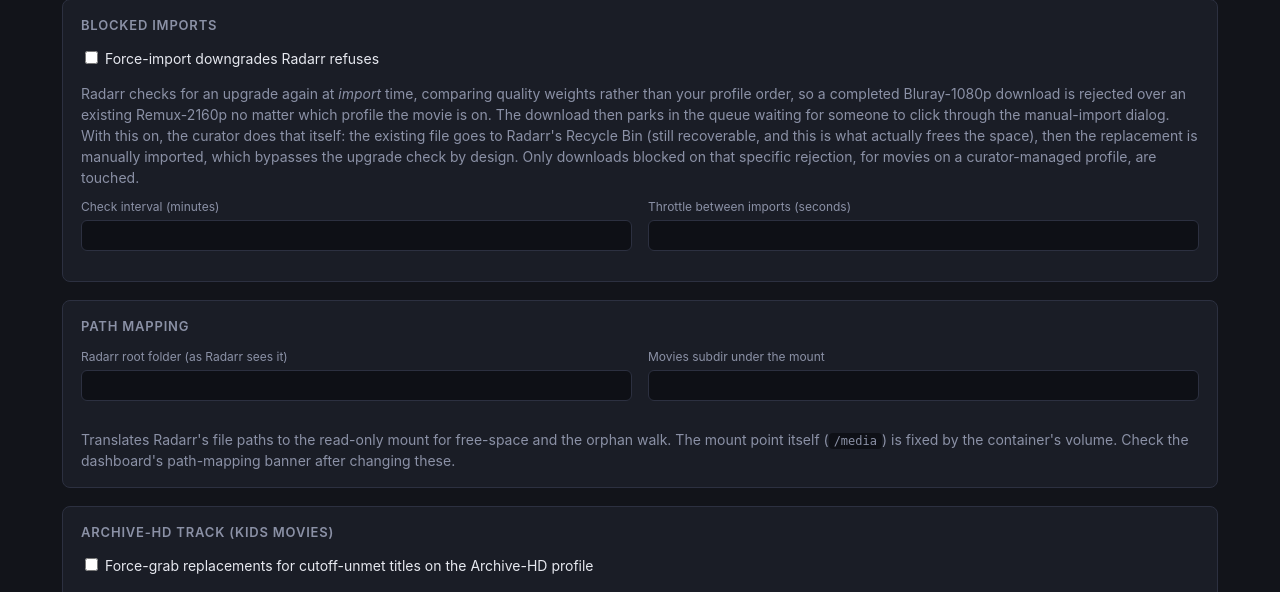
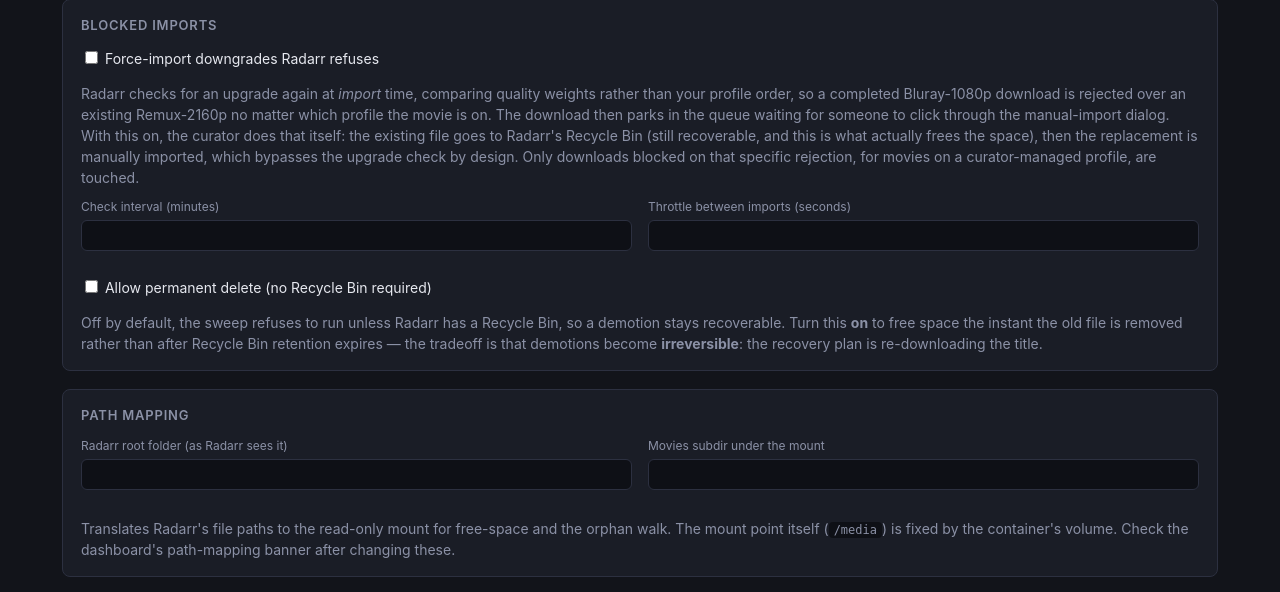
Before and after one commit to asherflynt/media-curator, a FastAPI app: template app/templates/settings.html in a window 1280 px wide. Shown: the part 936-1528 px from the top of the page. Run offline with FastAPI, Linux system fonts and the light colour scheme; the template is opened without the code that fills it, so the values that code supplies are empty; parts of the project's set-up code (start-up, migrations or seed data) failed here and were passed over.

Commit message:
Add allow_permanent_delete to run the sweep without a Recycle Bin
The Recycle Bin guard refuses to delete when Radarr has no bin, because
there the delete is permanent. But the bin also DELAYS reclamation --
files sit in retention consuming the very space the demotion was meant to
free. For a user who would rather re-download on the rare miss than wait
out retention, that guard blocks the goal.

New allow_permanent_delete setting (default off) lets the sweep proceed
with no bin, freeing space the instant the old file is removed, at the
cost of making demotions irreversible. Off by default so the safe
behaviour still holds unless deliberately overridden; surfaced in
Settings with the tradeoff spelled out.

Co-Authored-By: Claude Opus 4.8 <noreply@anthropic.com>

```diff
--- a/app/db.py
+++ b/app/db.py
@@ -61,6 +61,13 @@ DEFAULTS: dict[str, Any] = {
     "auto_import_downgrades": True,
     "import_throttle_seconds": 2,
     "import_interval_minutes": 15,
+
+    # Normally the sweep refuses to delete when Radarr has no Recycle Bin, since
+    # the delete would be permanent. Turning this ON accepts that: space is freed
+    # the instant the old file is removed instead of after retention expires,
+    # and the recovery plan becomes "re-download it". Demotions stop being
+    # reversible -- the manifest records old tier and size, but not the bytes.
+    "allow_permanent_delete": False,
 
     # Second demotion track. Unlike the free-space loop this isn't space-driven:
     # the user picks titles by assigning them to hd_profile_name in Radarr (e.g.
--- a/app/importer.py
+++ b/app/importer.py
@@ -202,7 +202,7 @@ def run_import_sweep(force: bool = False) -> dict:
     # *reversible* act if Radarr has a Recycle Bin configured -- without one the
     # DELETE is permanent, and this sweep would quietly shred remuxes at machine
     # speed the first time it ran. Refuse rather than find that out afterwards.
-    if not dry:
+    if not dry and not settings.get("allow_permanent_delete"):
         try:
             bin_path = (radarr.media_management() or {}).get("recycleBin")
         except Exception as e:  # noqa: BLE001
@@ -211,8 +211,10 @@ def run_import_sweep(force: bool = False) -> dict:
         if not bin_path:
             msg = ("refusing to force-import: Radarr has no Recycle Bin "
                    "configured, so deleting the existing file would be "
-                   "permanent. Set it in Radarr -> Settings -> Media "
-                   "Management -> File Management -> Recycle Bin.")
+                   "permanent. Either set it in Radarr -> Settings -> Media "
+                   "Management -> File Management -> Recycle Bin, or turn on "
+                   "'Allow permanent delete' in media-curator Settings to "
+                   "accept irreversible demotions.")
             db.log_run("import", False, msg)
             return {"acted": False, "error": msg}
 
--- a/app/templates/settings.html
+++ b/app/templates/settings.html
@@ -108,6 +108,17 @@
     <label><span>Throttle between imports (seconds)</span>
       <input type="number" name="import_throttle_seconds" value="{{ settings.import_throttle_seconds }}"></label>
   </div>
+  <label style="margin-top:12px">
+    <input type="checkbox" name="allow_permanent_delete" {{ 'checked' if settings.allow_permanent_delete }}>
+    Allow permanent delete (no Recycle Bin required)
+  </label>
+  <p class="dim" style="margin:8px 0 0">
+    Off by default, the sweep refuses to run unless Radarr has a Recycle Bin, so
+    a demotion stays recoverable. Turn this <strong>on</strong> to free space the
+    instant the old file is removed rather than after Recycle Bin retention
+    expires &mdash; the tradeoff is that demotions become <strong>irreversible</strong>:
+    the recovery plan is re-downloading the title.
+  </p>
 </div>
 
 <div class="panel">
```
